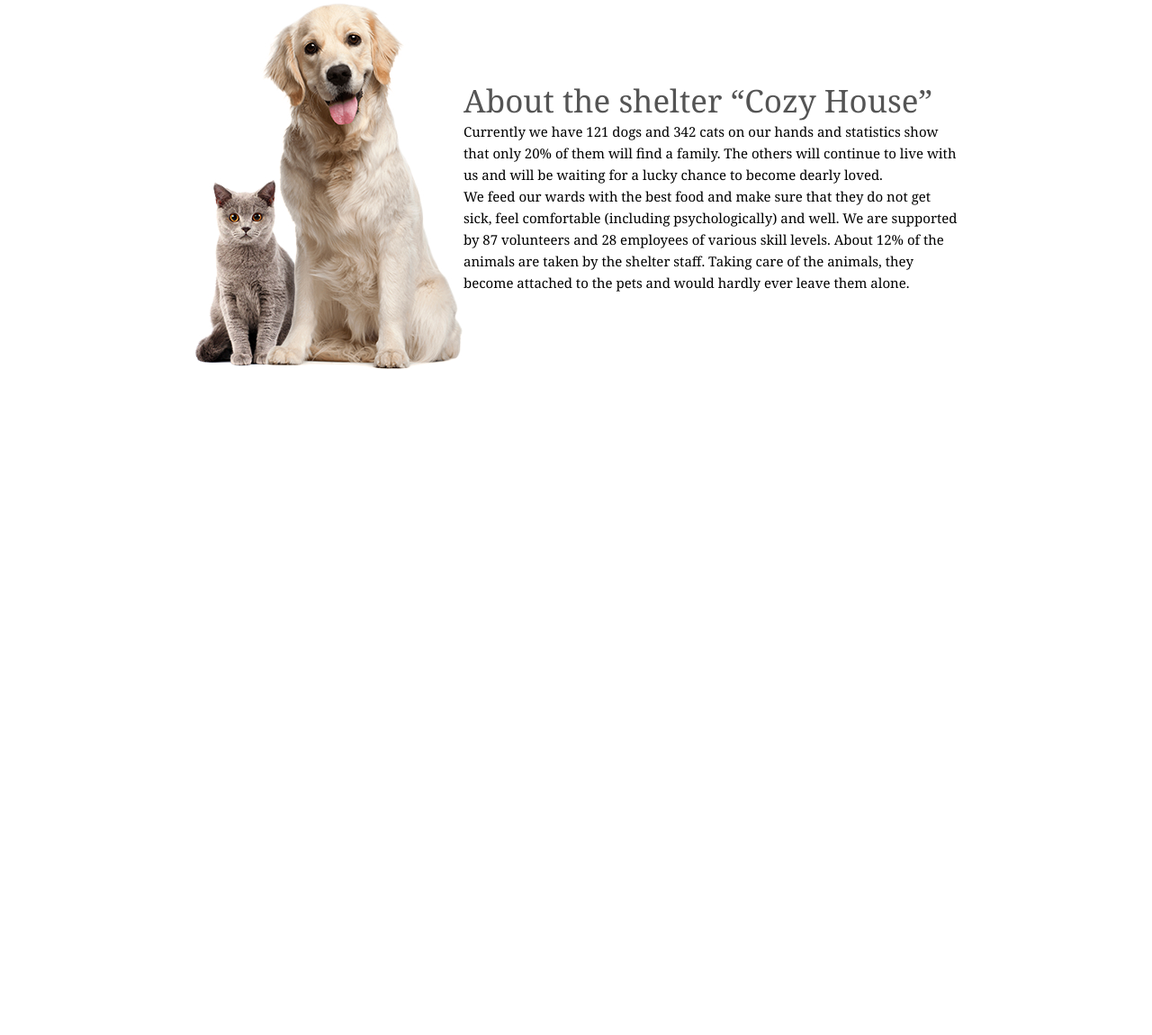
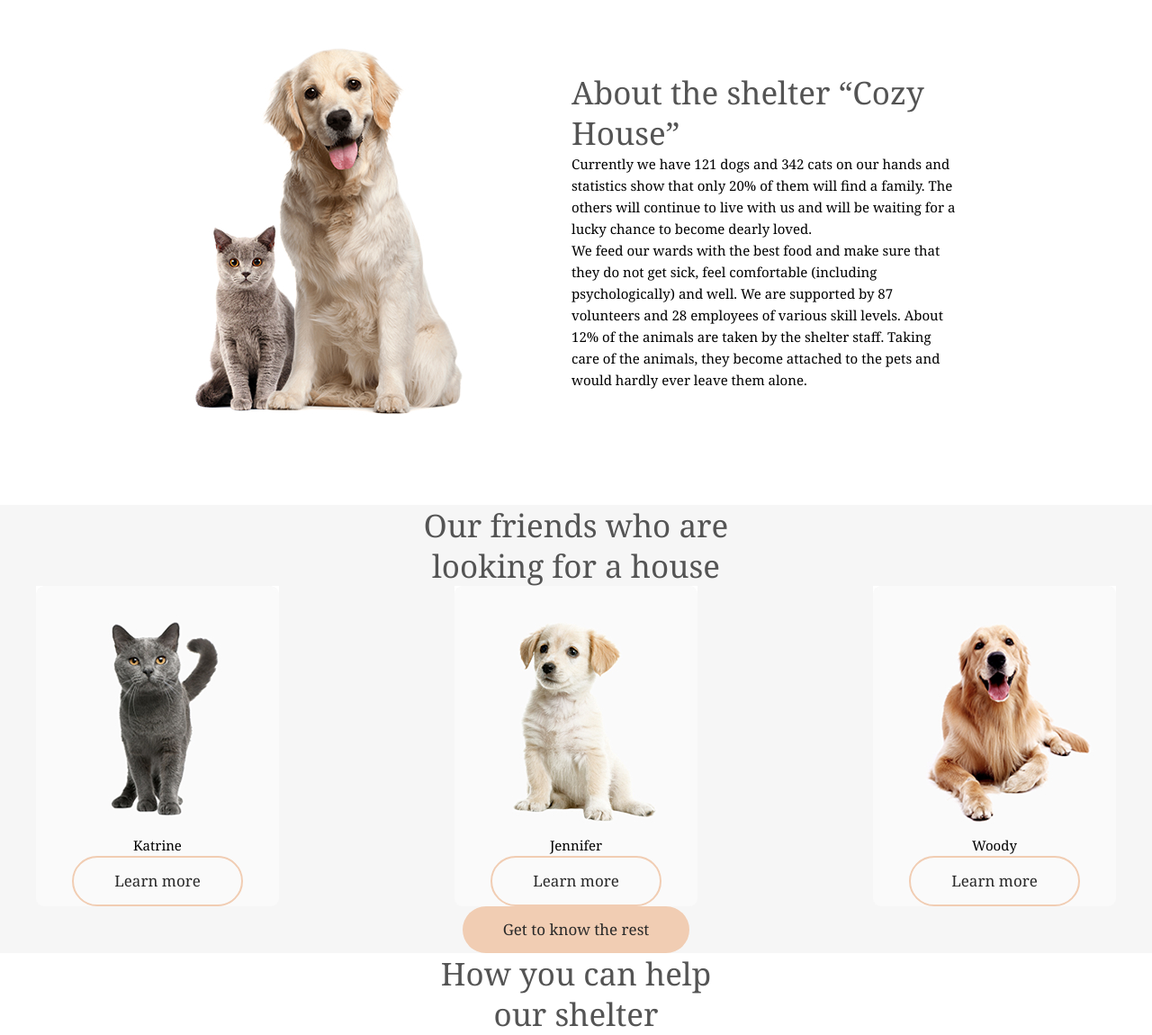
Before and after one commit to TvaExperts/shelter, a website built with webpack: page shelter/index.html in a window 1280 px wide. Shown: the part 979-2129 px from the top of the page at 90% size. Before the commit the page ends 1436 px from the top, so only its background shows below. Built offline with nearby package versions, Linux system fonts and the light colour scheme.

Commit message:
feat: add 2 sections. fix webpack config

```diff
--- a/shelter/index.html
+++ b/shelter/index.html
@@ -39,9 +39,7 @@
         <section class="about">
             <div class="wrapper">
                 <div class="about-container">
-
-                        <img class="about-pets" src="./assets/img/about/about-pets.jpg" alt="Pets">
-
+                    <img class="about-pets" src="./assets/img/about/about-pets.jpg" alt="Pets">
                     <div class="about-content">
                         <h2 class="about-title">About the shelter “Cozy House”</h2>
                         <p class="about-text">Currently we have 121 dogs and 342 cats on our hands and statistics show that only 20% of them will find a family. The others will continue to live with us and will be waiting for a lucky chance to become dearly loved.</p>
@@ -51,13 +49,39 @@
             </div>
         </section>
         <section class="pets">
-            <div class="wrapper">
-
+            <div class="wrapper pets-wrapper">
+                <h2 class="pets-title">Our friends who are looking for a house</h2>
+                <div class="slider">
+                    <div class="card">
+                        <img class="card-img" src="./assets/img/pets/pets-katrine.jpg" alt="Katerine">
+                        <p class="card-name">Katrine</p>
+                        <a href="https://ya.ru" class="link-button" target="_blank">
+                            <button class="button button-light">Learn more</button>
+                        </a>
+                    </div>
+                    <div class="card">
+                        <img class="card-img" src="./assets/img/pets/pets-jennifer.jpg" alt="Jennifer">
+                        <p class="card-name">Jennifer</p>
+                        <a href="https://ya.ru" class="link-button" target="_blank">
+                            <button class="button button-light">Learn more</button>
+                        </a>
+                    </div>
+                    <div class="card">
+                        <img class="card-img" src="./assets/img/pets/pets-woody.jpg" alt="Woody">
+                        <p class="card-name">Woody</p>
+                        <a href="https://ya.ru" class="link-button" target="_blank">
+                            <button class="button button-light">Learn more</button>
+                        </a>
+                    </div>
+                </div>
+                <a href="https://ya.ru" class="link-button" target="_blank">
+                    <button class="button">Get to know the rest</button>
+                </a>
             </div>
         </section>
         <section class="help">
             <div class="wrapper">
-
+                <h2 class="help-title">How you can help our shelter</h2>
             </div>
         </section>
         <section class="donation">
--- a/shelter/package.json
+++ b/shelter/package.json
@@ -6,6 +6,7 @@
   },
   "devDependencies": {
     "file-loader": "^6.2.0",
+    "html-loader": "^4.2.0",
     "html-webpack-plugin": "^5.5.0",
     "mini-css-extract-plugin": "^2.7.3",
     "node-sass": "^8.0.0",
--- a/shelter/sass/base/_buttons.scss
+++ b/shelter/sass/base/_buttons.scss
@@ -1,10 +1,15 @@
 .button {
     padding: 15px 45px;
-
     @include font(1.7rem, 2.2rem);
     @extend %font-primary;
     background: $color-primary;
     color: $color-dark-3xl;
+    border: none;
     border-radius: 100px;
     cursor: pointer;
+
+    &.button-light {
+        background: transparent;
+        border: 2px solid  $color-primary;
+    }
 }
--- a/shelter/sass/components/_about.scss
+++ b/shelter/sass/components/_about.scss
@@ -1,11 +1,17 @@
 .about-container {
-    margin: 80px 175px 100px;
+    padding: 80px 175px 100px;
+
     display: flex;
     justify-content: space-between;
     align-items: center;
-    height: 300px;
+
 }
 
 .about-pets {
     display: block;
+
 }
+
+.about-content {
+    max-width: 430px;
+}
--- a/shelter/sass/components/_help.scss
+++ b/shelter/sass/components/_help.scss
@@ -0,0 +1,8 @@
+.help {
+    text-align: center;
+}
+
+.help-title {
+    margin: 0 auto;
+    max-width: 308px;
+}
--- a/shelter/sass/components/_pets.scss
+++ b/shelter/sass/components/_pets.scss
@@ -0,0 +1,27 @@
+.pets {
+    background: $color-light-l;
+}
+
+.pets-wrapper {
+    text-align: center;
+}
+
+.pets-title {
+    max-width: 400px;
+    margin: 0 auto;
+    color: $color-dark-l;
+
+}
+
+.slider {
+    display: flex;
+    justify-content: space-between;
+    align-items: center;
+}
+
+.card {
+    max-width: 270px;
+    border-radius: 9px;
+    background: $color-light-s;
+    text-align: center;
+}
--- a/shelter/webpack.config.js
+++ b/shelter/webpack.config.js
@@ -21,28 +21,29 @@ module.exports = (env, options) => {
     output: {
       path: path.resolve(__dirname, 'dist'),
       filename: 'main.js',
+      assetModuleFilename: 'assets/[name]-[hash][ext]'
     },
 
     plugins: [
       new CleanWebpackPlugin(),
       new MiniCssExtractPlugin(),
-      new HtmlWebpackPlugin( {
-        template: './index.html'
-      }),
+       new HtmlWebpackPlugin( {
+         template: './index.html'
+       }),
     ],
     module: {
       rules: [
+        {
+          test: /\.html$/i,
+          loader: "html-loader",
+        },
         {
           test: /\.scss$/,
           use: [ MiniCssExtractPlugin.loader , 'css-loader', 'sass-loader'],
         },
         {
           test: /\.(png|jpg|gif)$/i,
-          use: [
-            {
-              loader: 'file-loader',
-            },
-          ],
+          type: 'asset/resource',
         },
       ]
     },
```
Also changed, not shown: shelter/assets/img/help/Help.svg (added), shelter/assets/img/help/Vector.svg (added), shelter/assets/img/help/bowls-and-cups.svg (added), shelter/assets/img/help/medicines.svg (added), shelter/assets/img/help/shampoos.svg (added), shelter/assets/img/help/sleeping-area.svg (added), shelter/assets/img/help/toys.svg (added), shelter/assets/img/help/transportation.svg (added), shelter/assets/img/help/vitamins.svg (added), shelter/assets/img/pets/pets-jennifer.jpg (added), shelter/assets/img/pets/pets-katrine.jpg (added), shelter/assets/img/pets/pets-woody.jpg (added), 1 other file.
